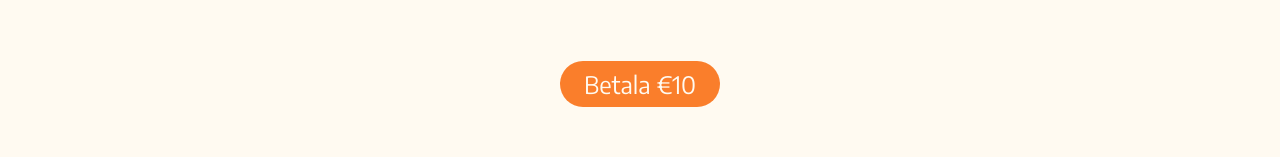
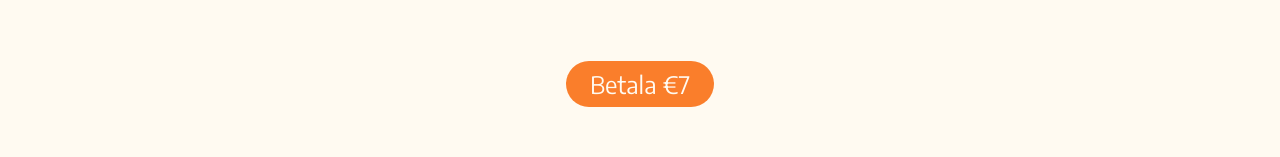
Before and after one commit to Skjesper/GoldenBeetlebug, a Next.js app: page / in a window 1280 px wide. Shown: the part 427-584 px from the top of the page. Built offline with nearby package versions, Linux system fonts and the light colour scheme; a web font is replaced by a local one.

Commit message:
price change

```diff
--- a/src/app/components/Payment.tsx
+++ b/src/app/components/Payment.tsx
@@ -90,7 +90,7 @@ const handlePayment = async () => {
             </TitleWrapper>
 
             <Button to='/play' onClick={handlePayment}
-        disabled={isProcessing}>Betala €10</Button>
+        disabled={isProcessing}>Betala €7</Button>
 
         </PaymentContainer>
     );
--- a/src/app/services/gameConfig.ts
+++ b/src/app/services/gameConfig.ts
@@ -3,7 +3,7 @@ import type { GameConfig } from "./types";
 export const GAME_CONFIG: GameConfig = {
   AMUSEMENT_ID: 8,
   GROUP_ID: 3,
-  COST: 10.0,
+  COST: 7.0,
   CURRENCY: "EUR",
-  STAMP_ID: 19,
+  STAMP_ID: 15,
 };
```
